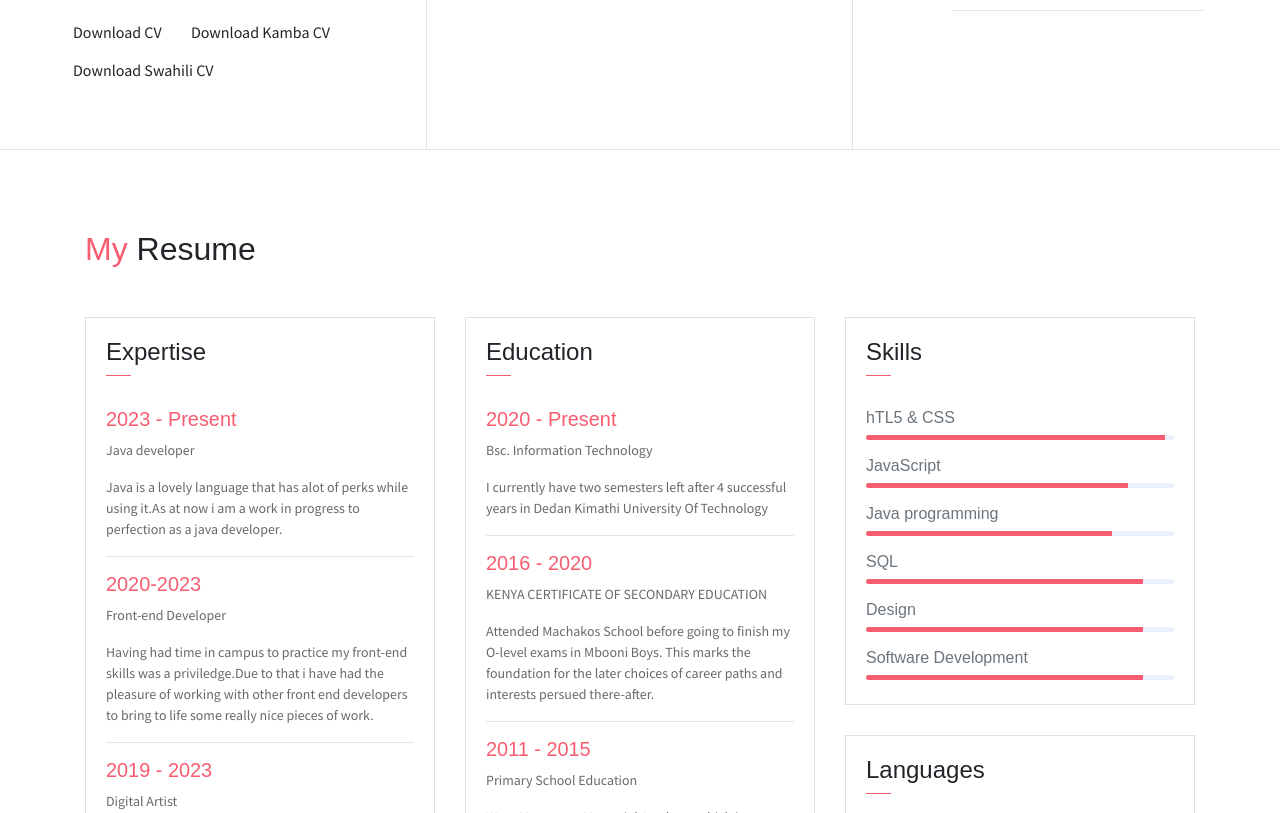
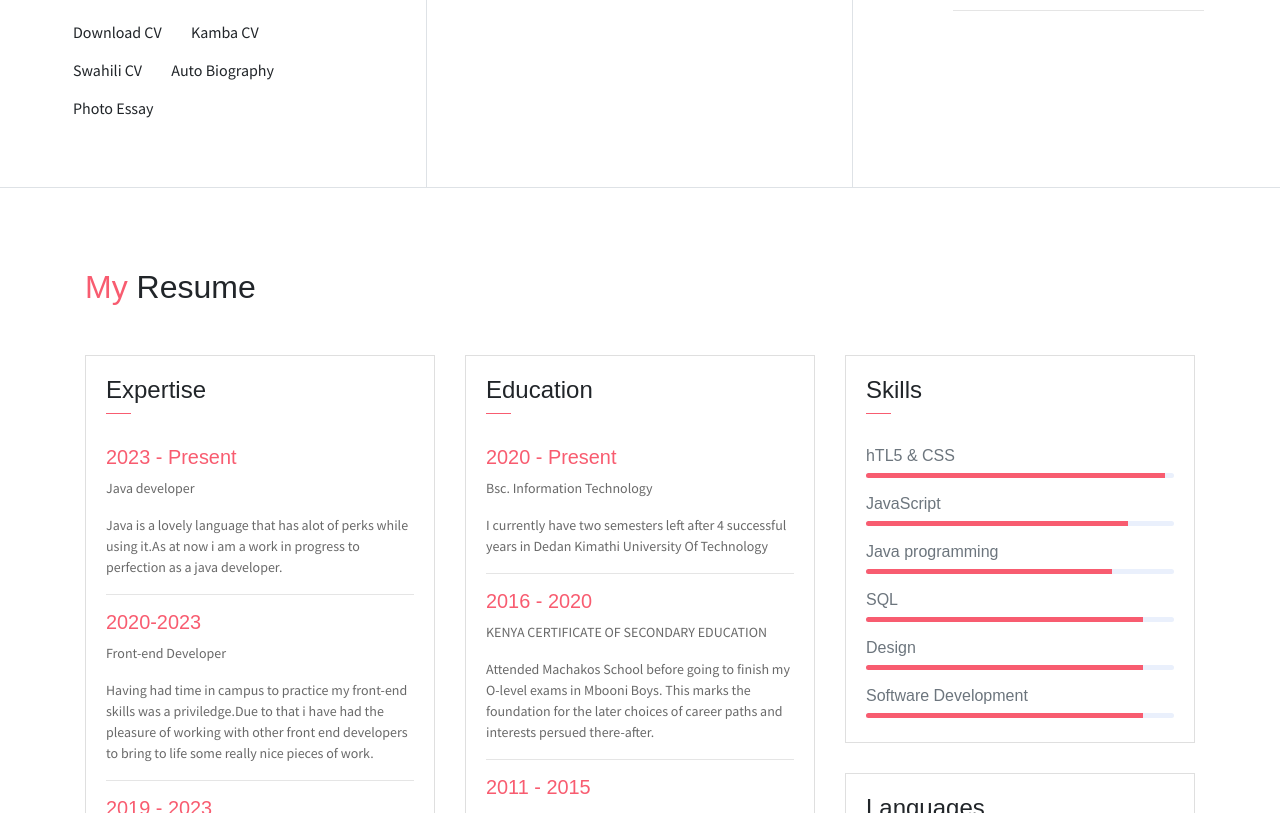
Before and after one commit to Nzau254/Nzau254, a plain HTML site: page index.html in a window 1280 px wide. Shown: the part 1230-2043 px from the top of the page. Drawn offline with Linux system fonts and the light colour scheme; some packages are replaced by stand-ins of ours; files whose address does not match are found by name.

Commit message:
Update index.html

```diff
--- a/index.html
+++ b/index.html
@@ -85,9 +85,10 @@
                 <p class="mt-20"> Computers and the work they do are pure magic. The journey towards getting there has only showed me that Each task is a good experience that has its challenges that are meant to be appreciated. If anything, my journey
 with art and developing  with some of its disciplines have taught me that patience is key.</p>
                 <a download class="btn btn2" onclick="window.open('/imgs/BEN.pdf')">Download CV</a>
-		     <a download class="btn btn2" onclick="window.open('/imgs/Kamba.pdf')">Download Kamba CV</a>
-		     <a download class="btn btn2" onclick="window.open('/imgs/Swahili.pdf')">Download Swahili CV</a>
-
+		<a download class="btn btn2" onclick="window.open('/imgs/Kamba.pdf')"> Kamba CV</a>
+		<a download class="btn btn2" onclick="window.open('/imgs/Swahili.pdf')"> Swahili CV</a>
+		<a download class="btn btn2" onclick="window.open('/imgs/Ben autobiographyy.pdf')">Auto Biography</a>
+                <a download class="btn btn2" onclick="window.open('/imgs/photoessay.pdf')">Photo Essay</a>
             </div>
             <div class="col-lg-4 about-card">
                 <h3 class="font-weight-light">Personal Info</h3>
```
